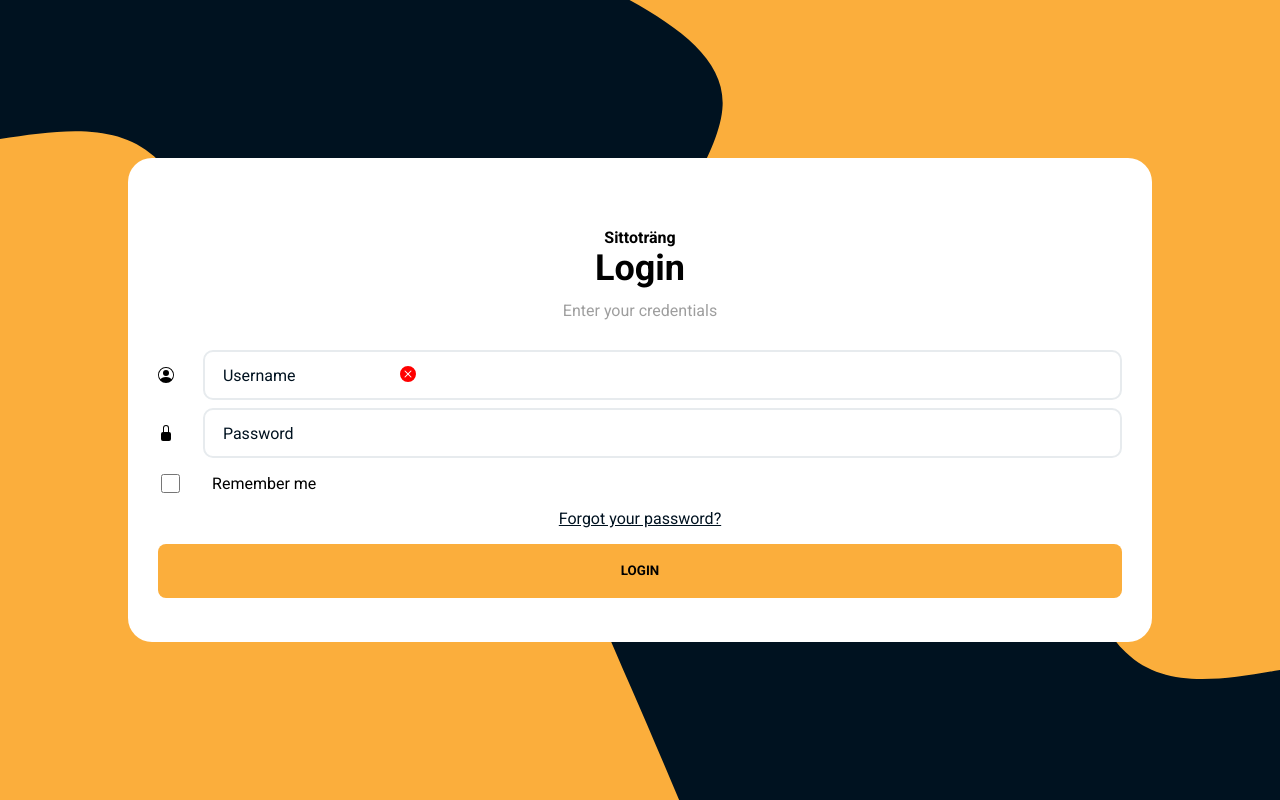
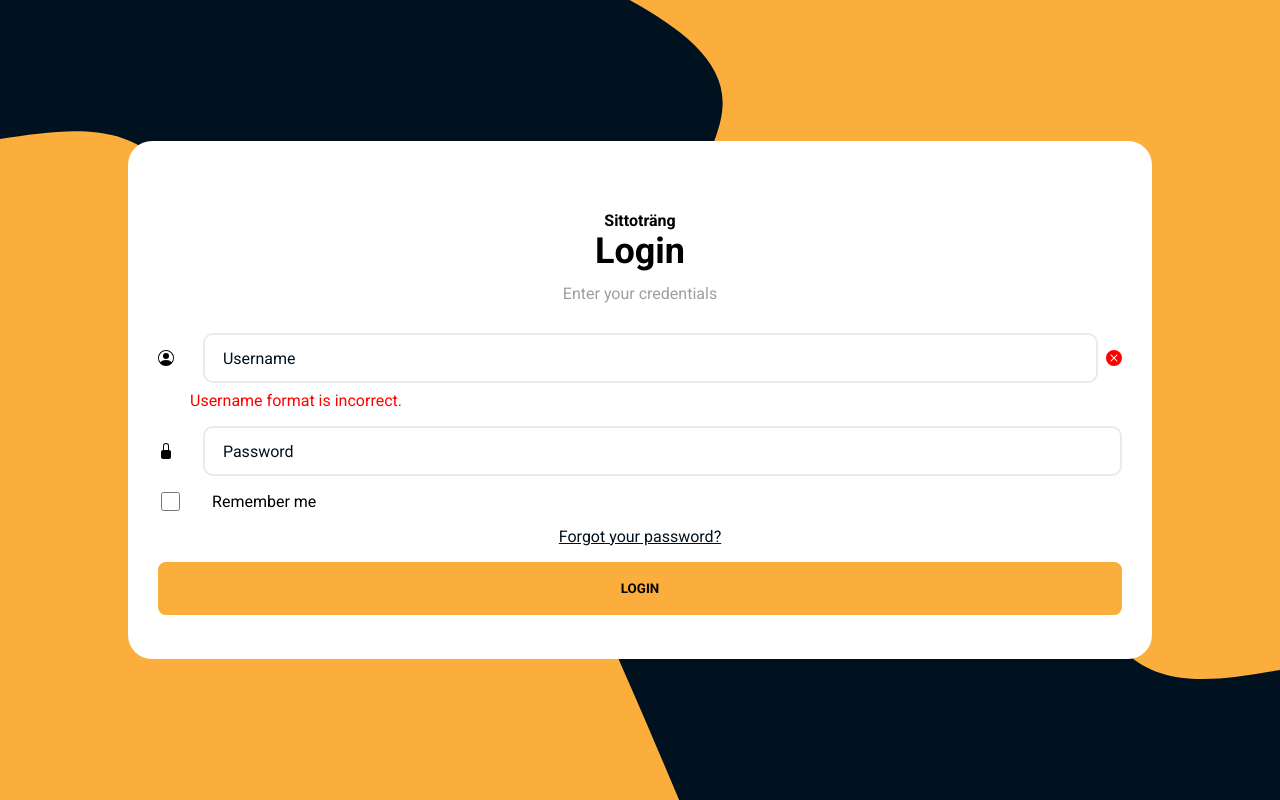
Before and after one commit to ro-ed/Sittotrang, an Angular app: page / in a window 1280 px wide. Built offline with nearby package versions, Linux system fonts and the light colour scheme.

Commit message:
Incorrect format fix for login

```diff
--- a/src/app/login/login.component.html
+++ b/src/app/login/login.component.html
@@ -33,7 +33,9 @@
             <div class="icon-correct-format" *ngIf="!isCorrectFormat" [innerHTML]="failureIcon"></div>
             <div class="icon-correct-format" *ngIf="isCorrectFormat" [innerHTML]="successIcon"></div>
           </div>
+
         </div>
+        <div class="username-wrong-format" *ngIf="!isCorrectFormat">Username format is incorrect.</div>
         <div class="password-input-container">
           <div class="icon" [innerHTML]="passwordIcon"></div>
           <div class="form-field">
--- a/src/app/login/login.component.scss
+++ b/src/app/login/login.component.scss
@@ -264,7 +264,14 @@ a, button {
 }
 
 .icon-correct-format {
-    position: absolute;
-    top: 1rem;
-    left: 12.3rem;
+    display: grid;
+    place-items: center;
+    margin-left: 0.5rem;
 }
+
+.username-wrong-format {
+    color: red;
+    text-align: start;
+    margin-bottom: 1rem;
+    margin-left: 2rem;
+}
--- a/src/app/login/login.component.ts
+++ b/src/app/login/login.component.ts
@@ -189,12 +189,14 @@ if(localStorage.getItem("rememberCredentials") === "true"){
       }
        this.router.navigate(["home"]);
     }
-    else {
+    else{
+
     let usernameDesign = document.getElementById("username") as HTMLElement;
-      usernameDesign.style.border = "1px solid red"
+      usernameDesign.style.border = "2px solid red"
       let passwordDesign = document.getElementById("password") as HTMLElement;
-      passwordDesign.style.border = "1px solid red"
-      this.usernameEmpty = true;
+      passwordDesign.style.border = "2px solid red"
+      //this.usernameEmpty = true;
+      this.isCorrectFormat = false;
     }
 
   }
```
